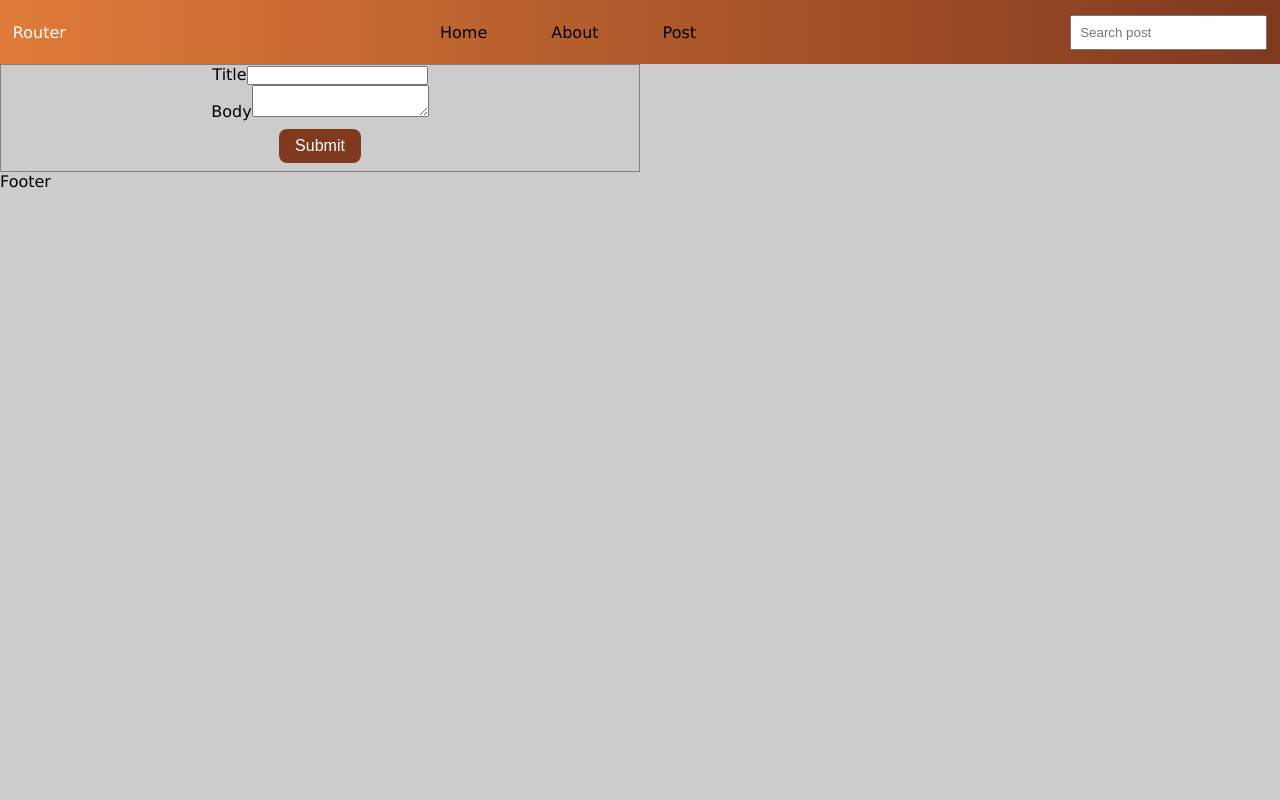
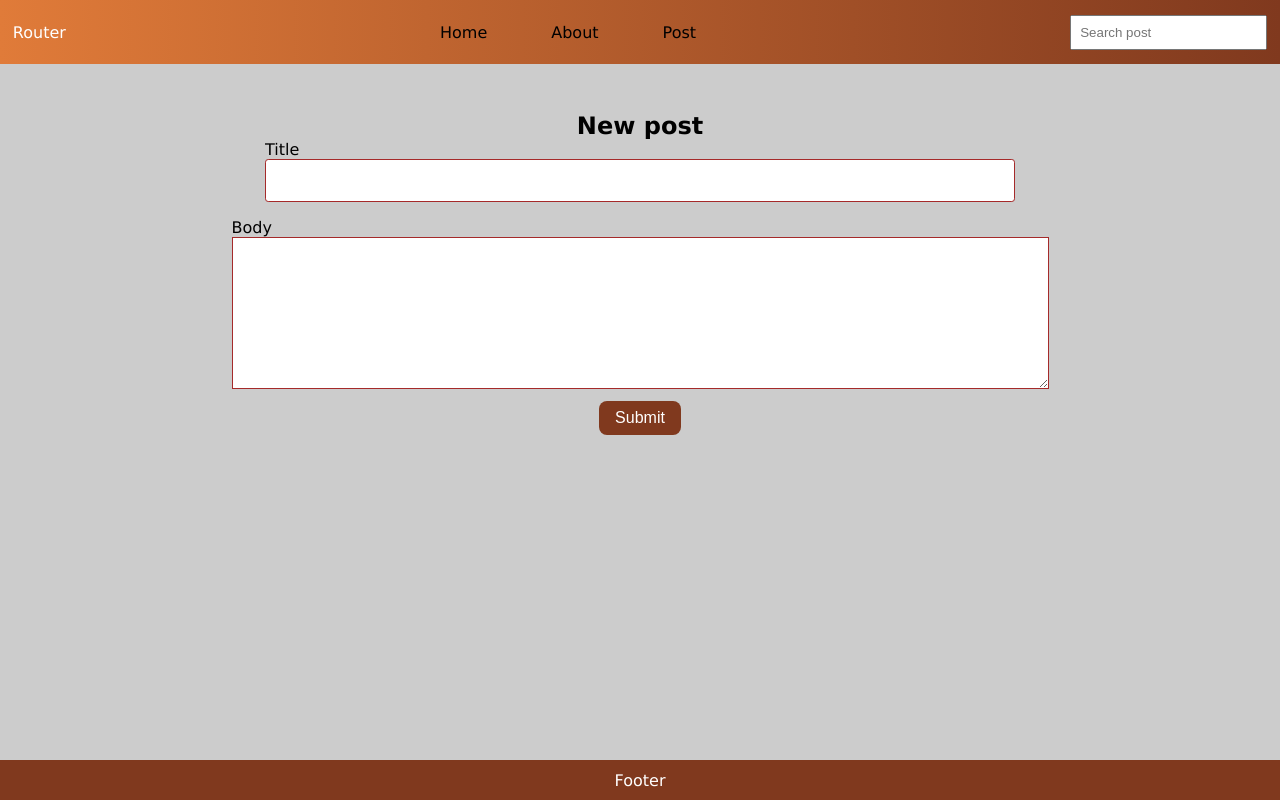
Before and after one commit to yusufhikmat/react-router, a React (Create React App) app: page /post in a window 1280 px wide. Built offline with nearby package versions, Linux system fonts and the light colour scheme; data requests are answered from the project's data file.

Commit message:
added used axios to fetch my api

```diff
--- a/src/App.css
+++ /dev/null
@@ -1,41 +0,0 @@
-.App {
-  min-height: 100vh;
-  width: 100%;
-  display:flex;
-  flex-direction: column;
-}
-
-.App-logo {
-  height: 40vmin;
-  pointer-events: none;
-}
-
-@media (prefers-reduced-motion: no-preference) {
-  .App-logo {
-    animation: App-logo-spin infinite 20s linear;
-  }
-}
-
-.App-header {
-  background-color: #282c34;
-  min-height: 100vh;
-  display: flex;
-  flex-direction: column;
-  align-items: center;
-  justify-content: center;
-  font-size: calc(10px + 2vmin);
-  color: white;
-}
-
-.App-link {
-  color: #61dafb;
-}
-
-@keyframes App-logo-spin {
-  from {
-    transform: rotate(0deg);
-  }
-  to {
-    transform: rotate(360deg);
-  }
-}
--- a/src/App.js
+++ b/src/App.js
@@ -1,4 +1,4 @@
-import './App.css';
+
 import Nav from './components/Nav';
 import Home from './components/Home';
 import Newpost from './components/Newpost';
@@ -7,38 +7,74 @@ import Missing from './components/Missing';
 import PostPage from './components/PostPage';
 import Footer from './components/Footer';
 import { Routes, Route,useNavigate } from "react-router-dom";
-import { useState } from 'react';
+import { useState, useEffect } from 'react';
 import { format } from 'date-fns';
+import api from './api/posts'
+import EditPosts from './components/EditPosts';
 
 function App() {
   const [search, setSearch] = useState('')
   const [posts, setPosts] = useState([])
   const [postTitle, setPostTitle] = useState('')
   const [postBody, setPostBody] = useState('');
+  const [editTitle, setEditTitle] = useState('')
+  const [editBody, setEditBody] = useState('');
   const navigate = useNavigate()
 
-
+  useEffect(()=>{
+    const fetchPosts = async ()=>{
+      try{
+        const response = await api.get('/posts');
+        setPosts(response.data)
+      }catch(err){
+        console.log(err.msg)
+      }
+    }
+    fetchPosts()
+  },[])
   //submit handler
-  const handleSubmit = (e)=>{
+  const handleSubmit = async (e)=>{
     e.preventDefault()
     const id = posts.length ? posts[posts.length - 1].id + 1 : 1
     const datetime = format(new Date(), 'MMMM dd, yyyy pp')
     const newPost ={id, title:postTitle, datetime, body:postBody};
-    const allPosts =[...posts, newPost]
-    setPosts(allPosts)
-    setPostTitle('')
-    setPostBody('');
+    try{
+      const response = await api.post('/posts', newPost)
+      const allPosts =[...posts, response.data]
+      setPosts(allPosts);
+      setPostTitle('');
+      setPostBody('');
+    }catch(err){
+      console.log(err.msg)
+    }}
 
+    //edit post handler
+      const handleEdit = async (id)=>{
+      const datetime = format(new Date(), 'MMMM dd, yyyy pp')
+      const updatedPost ={id, title:postTitle, datetime, body:postBody};
+      try{
+        const response = await api.put(`/posts/${id}`, updatedPost)
+        setPosts(posts.map((post)=>post.id === id ? {...response.data} : post))
+        setEditTitle('')
+        setEditBody('')
+      }catch(err){
+        console.log(err.msg)
+      }
     }
 
     //delete post handler
-  const handlePostDelete = (id)=>{
+  const handlePostDelete = async(id)=>{
+    try{
+    await api.delete(`./posts/${id}`)
     const deletePost = posts.filter((post)=>post.id !== id)
     setPosts(deletePost);
     navigate.push("/")
+  } catch(err){
+    console.log(err.msg)
   }
+}
   return (
-    <div className='App'>
+    <>
      <Nav search={search} setSearch={setSearch}/>
      <Routes>
       <Route index path="/" element={<Home
@@ -46,8 +82,10 @@ function App() {
          ((post.body).toLowerCase()).includes(search.toLowerCase())
         || ((post.title).toLowerCase()).includes(search.toLowerCase())
         ).reverse()}/>}/>
+
       <Route path="/about" element={<About />} />
-      <Route path="/post" element={<Newpost
+      <Route path="/post"
+          element={<Newpost
           postTitle={postTitle}
           setPostTitle={setPostTitle}
           postBody={postBody}
@@ -55,11 +93,22 @@ function App() {
           handleSubmit={handleSubmit}
 
         />}/>
-      <Route path="/post/:id" element={<PostPage posts={posts} handlePostDelete={handlePostDelete}/>}/>
+      <Route path="/post/:id"
+          element={<PostPage posts={posts}
+          handlePostDelete={handlePostDelete}/>}/>
+      <Route path="/edit/:id"
+          element={<EditPosts
+          posts={posts}
+          handleEdit={handleEdit}
+          setEditTitle={setEditTitle}
+          setEditBody={setEditBody}
+          editBody={editBody}
+          editTitle={editTitle}
+          />} />
       <Route path="*" element ={<Missing/>} />
      </Routes>
      <Footer />
-     </div>
+     </>
   );
 }
 
--- /dev/null
+++ b/src/components/EditPosts.js
@@ -0,0 +1,47 @@
+import React, { useEffect } from 'react'
+import { useParams } from 'react-router-dom'
+
+const EditPosts = ({posts,editTitle,setEditTitle,editBody,setEditBody,handleEdit}) => {
+    const {id} = useParams()
+    const post = posts.find((post)=>(post.id).toString() === id)
+
+    useEffect(()=>{
+        if(post){
+            setEditTitle(post.title)
+            setEditBody(post.body)
+        }
+    },[post, setEditTitle, setEditBody])
+
+    const handleSubmit =(e)=>{
+        e.preventDefault()
+    }
+  return (
+    <form onSubmit={handleSubmit} className="form">
+    <h2>Edit post</h2>
+      <div>
+        <label htmlFor='title'>Title</label>
+        <input type="text"
+                id="title"
+                value={editTitle}
+                onChange={(e)=>setEditTitle(e.target.value)}
+                required
+                autoFocus
+        />
+      </div>
+      <div>
+        <label htmlFor='body'>Body</label>
+        <textarea rows="10" cols="100" id="body"
+                  value={editBody}
+                  onChange={(e)=>setEditBody(e.target.value)}
+                  required
+                  autoFocus
+        >
+        </textarea>
+
+      </div>
+      <button type="submit" onClick={()=>handleEdit(post.id)}>submit</button>
+    </form>
+  )
+}
+
+export default EditPosts
--- a/src/components/Newpost.js
+++ b/src/components/Newpost.js
@@ -3,20 +3,28 @@ import React from 'react'
 const Newpost = ({postTitle,setPostTitle, postBody,setPostBody,handleSubmit}) => {
   return (
     <form onSubmit={handleSubmit} className="form">
+    <h2>New post</h2>
       <div>
         <label htmlFor='title'>Title</label>
         <input type="text"
                 id="title"
                 value={postTitle}
                 onChange={(e)=>setPostTitle(e.target.value)}
+                required
+                autoFocus
         />
       </div>
       <div>
         <label htmlFor='body'>Body</label>
-        <textarea id="body"
+        <textarea rows="10" cols="100" id="body"
                   value={postBody}
-                  onChange={(e)=>setPostBody(e.target.value)}></textarea>
+                  onChange={(e)=>setPostBody(e.target.value)}
+                  required
+                  autoFocus
+                  ></textarea>
+
       </div>
+
       <button type="submit">submit</button>
     </form>
   )
--- a/src/components/PostPage.js
+++ b/src/components/PostPage.js
@@ -12,6 +12,7 @@ const PostPage = ({posts, handlePostDelete}) => {
             <h2 className='title'>{post.title}</h2>
             <p className='datetime'>{post.datetime}</p>
             <p className='body'>{post.body}</p>
+            <Link to = {`/edit/${post.id}`}><button>Edit</button></Link>
             <button type="button" onClick ={()=>handlePostDelete(post.id)}>delete</button>
           </>
         }
--- a/src/index.css
+++ b/src/index.css
@@ -20,29 +20,16 @@ a{
   text-decoration: none;
   color:#000000;
 }
+#root{
+  width:100%;
+}
+
 body {
+  min-height: 100vh;
   width:100%;
-  min-height: 100vh;
-  position: relative;
   display:flex;
   background-color: var(--bg);
   font-family: 'Lucida Sans', 'Lucida Sans Regular', 'Lucida Grande', 'Lucida Sans Unicode', Geneva, Verdana, sans-serif;
-}
-#root{
-  flex-grow: 1;
-  display:flex;
-  justify-content: center;
-  align-items: center;
-}
-.App {
-  height: 100vh;
-  width: 100%;
-  display:flex;
-  flex-direction: column;
-  justify-content: flex-start;
-
-
-
 }
 
  /*navbar*/
@@ -60,7 +47,7 @@ body {
 .nav-icon{
   display:none;
   }
-nav,.nav-ul{
+  .nav-ul{
     display:flex;
   }
   .nav-list{
@@ -77,6 +64,8 @@ nav,.nav-ul{
     padding:0.5rem;
 
   }
+
+
   /*post*/
   article{
     line-height: 2rem;
@@ -99,24 +88,50 @@ button{
     margin:0.5rem 0;
   }
 
+  /*about*/
+  .about{
+    padding:1rem;
+  }
+  .about-title{
+    font-size: var(--large-fs);
+    padding-bottom: 1rem;
+  }
+  .about-paragraph{
+    line-height: 1.8rem;
+    font-size: var(--medium-fs);
+  }
+
   /*newpost*/
   .form{
+    margin-top:3rem;
+    width:100%;
+    max-width: 800x;
     display:flex;
     flex-direction: column;
-  border:1px solid gray;
     align-items: center;
     justify-content: center;
-  max-width: 50%;
-
   }
   .form label{
     font-size: var(--medium-fs);
+    display: block;
   }
-.form
+  .form input{
+    padding:0.8rem;
+    border-radius: 0.2rem;
+    outline: none;
+    border:1px solid brown;
+    width:750px;
+    margin-bottom: 1rem;
+  }
+  .form textarea{
+    outline: none;
+    border:1px solid brown;
+    width:100%;
+  }
    /*footer*/
    .footer{
     background-color: #80391e;
-  height: 2rem;
+    height: 2.5rem;
     position: absolute;
     bottom:0;
     display:flex;
--- /dev/null
+++ b/src/pp.css
@@ -0,0 +1,120 @@
+*{
+    margin:0;
+    padding: 0;
+    box-sizing: border-box;
+
+  }
+
+  :root{
+    --large-font-size :22px;
+    --bg :#ccc;
+    --white-text-color:#fff;
+    --large-fs:1.5rem;
+    --medium-fs:1rem;
+    --small-fs :0.7rem;
+  }
+  li{
+    list-style: none;
+  }
+  a{
+    text-decoration: none;
+    color:#000000;
+  }
+  body {
+    width:100%;
+    min-height: 100vh;
+    position: relative;
+    display:flex;
+    background-color: var(--bg);
+    font-family: 'Lucida Sans', 'Lucida Sans Regular', 'Lucida Grande', 'Lucida Sans Unicode', Geneva, Verdana, sans-serif;
+  }
+
+  .App {
+    height: 100vh;
+    width: 100%;
+    display:flex;
+    flex-direction: column;
+    justify-content: flex-start;
+  }
+
+  /*navbar*/
+  .navbar{
+    background-image: linear-gradient(to right,#e07b39, #80391e);
+    height:4rem;
+    padding:0.8rem;
+    display:flex;
+    justify-content: space-between;
+    align-items: center;
+    width:100%;
+    color: var(--white-text-color);
+  }
+
+  .nav-icon{
+  display:none;
+  }
+  nav,.nav-ul{
+    display:flex;
+  }
+  .nav-list{
+    padding: 0 2rem;
+    font-size: var(--medium-fs);
+
+  }
+
+  /*navbar form*/
+  .search label{
+    display: none;
+  }
+  .search input{
+    padding:0.5rem;
+
+  }
+  /*post*/
+  article{
+    line-height: 2rem;
+    border-bottom: 0.5px solid #000;
+    padding: 1rem;
+  }
+
+  .datetime{
+    font-size: 0.7rem;
+    font-weight: 300;
+  }
+  button{
+    padding:0.5rem 1rem;
+    background-color: #80391e;
+    color:var(--white-text-color);
+    font-size: var(--medium-fs);
+    border:none;
+    border-radius: 0.5rem;
+    text-transform: capitalize;
+    margin:0.5rem 0;
+  }
+
+  /*newpost*/
+  .form{
+    display:flex;
+    flex-direction: column;
+    border:1px solid gray;
+    align-items: center;
+    justify-content: center;
+    max-width: 50%;
+
+  }
+  .form label{
+    font-size: var(--medium-fs);
+  }
+  .form
+  /*footer*/
+  .footer{
+    background-color: #80391e;
+    height: 2rem;
+    position: absolute;
+    bottom:0;
+    display:flex;
+    align-items: center;
+    width:100%;
+    justify-content: center;
+    font-size: var(--medium-fs);
+    color: var(--white-text-color)
+  }
```
Also changed, not shown: data/db.json (+24 -19 lines), src/components/About.js (+17 -1 lines). Lines whose indentation alone changed are shown as unchanged.
